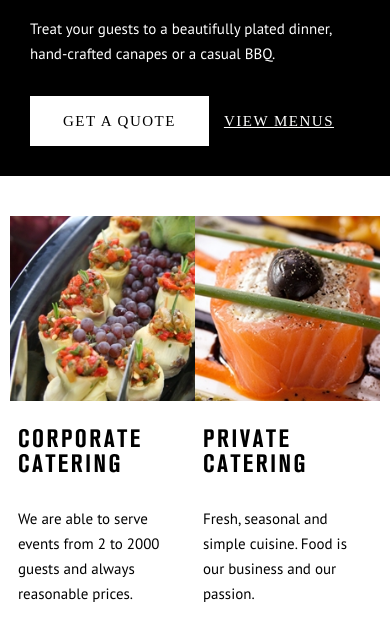
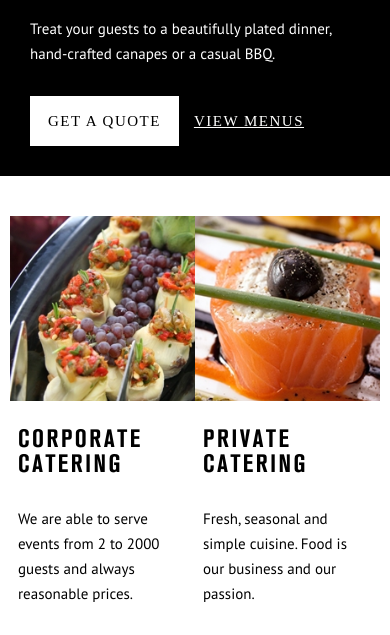
Before and after one commit to kotoff-antoha/example-prime, a plain HTML site: page index.html in a window 390 px wide. Shown: the part 175-810 px from the top of the page. Drawn offline with nearby package versions, Linux system fonts and the light colour scheme; some packages are replaced by stand-ins of ours; a web font is replaced by a local one.

Commit message:
Update style.css

```diff
--- a/css/style.css
+++ b/css/style.css
@@ -145,6 +145,9 @@ body {
     color: #000; }
   .btn.fw {
     width: 100%; }
+ @media (max-width: 479.98px) {
+    .btn {
+      padding: 0px 18px; } }
 
 .select-block {
   position: relative; }
```
